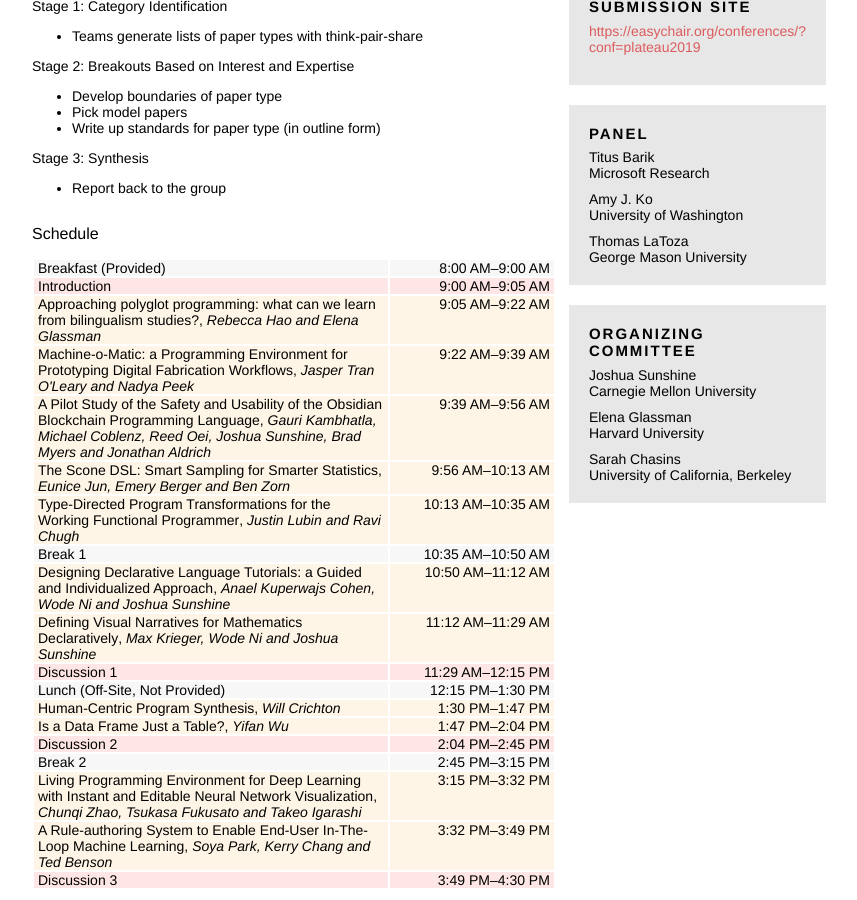
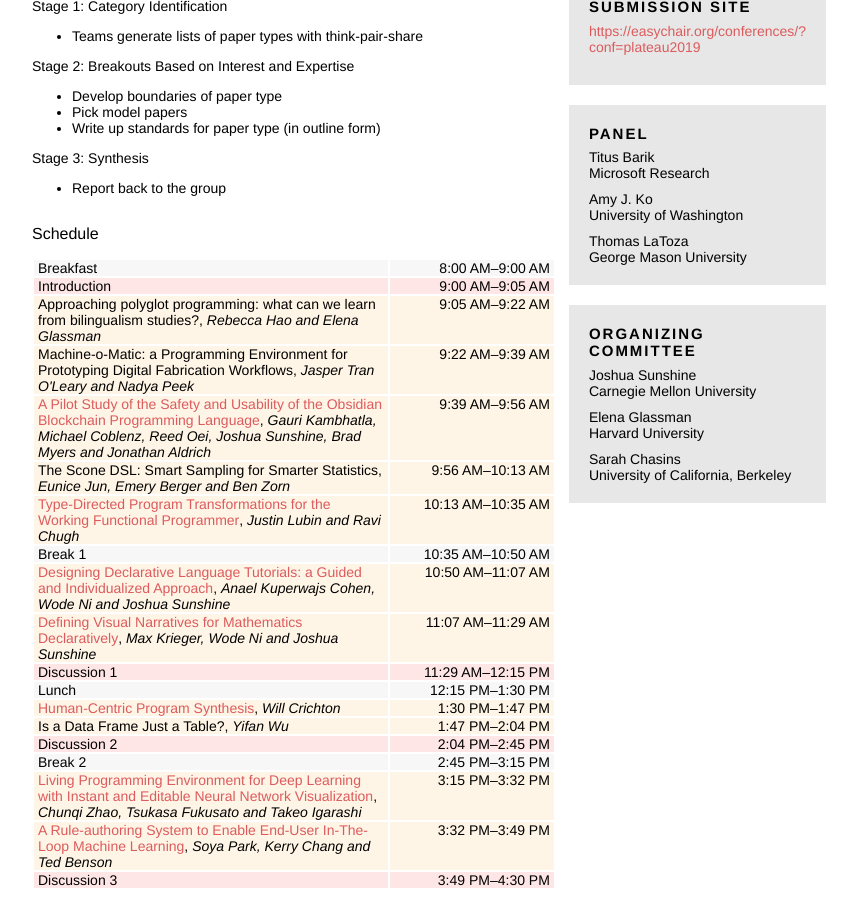
Before and after one commit to plateau-workshop/plateau, a Jekyll site: the page built from schedule.html, in a window 1280 px wide and 900 px high, scrolled down 584 px. Shown: the whole window, without its empty margins (211-1068 px from the left). Built offline with Jekyll 4.4.1, drawn with Linux system fonts in a browser that asks for light colours.

Commit message:
Adding paper pdfs.

```diff
--- a/schedule.html
+++ b/schedule.html
@@ -73,24 +73,24 @@ layout: default
 
     <table class="padding_between_cols">
 
- <tr class='break'><td class='schedule-left'><span class='paper_title'>Breakfast (Provided)</span></td><td class='schedule-right'>8:00 AM&ndash;9:00 AM</td></tr>
+<tr class='break'><td class='schedule-left'><span class='paper_title'>Breakfast</span></td><td class='schedule-right'>8:00 AM&ndash;9:00 AM</td></tr>
 <tr class='discussion'><td class='schedule-left'><span class='paper_title'>Introduction</span></td><td class='schedule-right'>9:00 AM&ndash;9:05 AM</td></tr>
 <tr class='talk'><td class='schedule-left'><span class='paper_title'>Approaching polyglot programming: what can we learn from bilingualism studies?</span>, <span class='authors'>Rebecca Hao and Elena Glassman</span></td><td class='schedule-right'>9:05 AM&ndash;9:22 AM</td></tr>
 <tr class='talk'><td class='schedule-left'><span class='paper_title'>Machine-o-Matic: a Programming Environment for Prototyping Digital Fabrication Workflows</span>, <span class='authors'>Jasper Tran O'Leary and Nadya Peek</span></td><td class='schedule-right'>9:22 AM&ndash;9:39 AM</td></tr>
-<tr class='talk'><td class='schedule-left'><span class='paper_title'>A Pilot Study of the Safety and Usability of the Obsidian Blockchain Programming Language</span>, <span class='authors'>Gauri Kambhatla, Michael Coblenz, Reed Oei, Joshua Sunshine, Brad Myers and Jonathan Aldrich</span></td><td class='schedule-right'>9:39 AM&ndash;9:56 AM</td></tr>
+<tr class='talk'><td class='schedule-left'><span class='paper_title'><a target='_blank' href='assets/papers-2019/1.pdf'>A Pilot Study of the Safety and Usability of the Obsidian Blockchain Programming Language</a></span>, <span class='authors'>Gauri Kambhatla, Michael Coblenz, Reed Oei, Joshua Sunshine, Brad Myers and Jonathan Aldrich</span></td><td class='schedule-right'>9:39 AM&ndash;9:56 AM</td></tr>
 <tr class='talk'><td class='schedule-left'><span class='paper_title'>The Scone DSL: Smart Sampling for Smarter Statistics</span>, <span class='authors'>Eunice Jun, Emery Berger and Ben Zorn</span></td><td class='schedule-right'>9:56 AM&ndash;10:13 AM</td></tr>
-<tr class='talk'><td class='schedule-left'><span class='paper_title'>Type-Directed Program Transformations for the Working Functional Programmer</span>, <span class='authors'>Justin Lubin and Ravi Chugh</span></td><td class='schedule-right'>10:13 AM&ndash;10:35 AM</td></tr>
+<tr class='talk'><td class='schedule-left'><span class='paper_title'><a target='_blank' href='assets/papers-2019/6.pdf'>Type-Directed Program Transformations for the Working Functional Programmer</a></span>, <span class='authors'>Justin Lubin and Ravi Chugh</span></td><td class='schedule-right'>10:13 AM&ndash;10:35 AM</td></tr>
 <tr class='break'><td class='schedule-left'><span class='paper_title'>Break 1</span></td><td class='schedule-right'>10:35 AM&ndash;10:50 AM</td></tr>
-<tr class='talk'><td class='schedule-left'><span class='paper_title'>Designing Declarative Language Tutorials: a Guided and Individualized Approach</span>, <span class='authors'>Anael Kuperwajs Cohen, Wode Ni and Joshua Sunshine</span></td><td class='schedule-right'>10:50 AM&ndash;11:12 AM</td></tr>
-<tr class='talk'><td class='schedule-left'><span class='paper_title'>Defining Visual Narratives for Mathematics Declaratively</span>, <span class='authors'>Max Krieger, Wode Ni and Joshua Sunshine</span></td><td class='schedule-right'>11:12 AM&ndash;11:29 AM</td></tr>
+<tr class='talk'><td class='schedule-left'><span class='paper_title'><a target='_blank' href='assets/papers-2019/2.pdf'>Designing Declarative Language Tutorials: a Guided and Individualized Approach</a></span>, <span class='authors'>Anael Kuperwajs Cohen, Wode Ni and Joshua Sunshine</span></td><td class='schedule-right'>10:50 AM&ndash;11:07 AM</td></tr>
+<tr class='talk'><td class='schedule-left'><span class='paper_title'><a target='_blank' href='assets/papers-2019/9.pdf'>Defining Visual Narratives for Mathematics Declaratively</a></span>, <span class='authors'>Max Krieger, Wode Ni and Joshua Sunshine</span></td><td class='schedule-right'>11:07 AM&ndash;11:29 AM</td></tr>
 <tr class='discussion'><td class='schedule-left'><span class='paper_title'>Discussion 1</span></td><td class='schedule-right'>11:29 AM&ndash;12:15 PM</td></tr>
-<tr class='break'><td class='schedule-left'><span class='paper_title'>Lunch (Off-Site, Not Provided)</span></td><td class='schedule-right'>12:15 PM&ndash;1:30 PM</td></tr>
-<tr class='talk'><td class='schedule-left'><span class='paper_title'>Human-Centric Program Synthesis</span>, <span class='authors'>Will Crichton</span></td><td class='schedule-right'>1:30 PM&ndash;1:47 PM</td></tr>
+<tr class='break'><td class='schedule-left'><span class='paper_title'>Lunch</span></td><td class='schedule-right'>12:15 PM&ndash;1:30 PM</td></tr>
+<tr class='talk'><td class='schedule-left'><span class='paper_title'><a target='_blank' href='assets/papers-2019/3.pdf'>Human-Centric Program Synthesis</a></span>, <span class='authors'>Will Crichton</span></td><td class='schedule-right'>1:30 PM&ndash;1:47 PM</td></tr>
 <tr class='talk'><td class='schedule-left'><span class='paper_title'>Is a Data Frame Just a Table?</span>, <span class='authors'>Yifan Wu</span></td><td class='schedule-right'>1:47 PM&ndash;2:04 PM</td></tr>
 <tr class='discussion'><td class='schedule-left'><span class='paper_title'>Discussion 2</span></td><td class='schedule-right'>2:04 PM&ndash;2:45 PM</td></tr>
 <tr class='break'><td class='schedule-left'><span class='paper_title'>Break 2</span></td><td class='schedule-right'>2:45 PM&ndash;3:15 PM</td></tr>
-<tr class='talk'><td class='schedule-left'><span class='paper_title'>Living Programming Environment for Deep Learning with Instant and Editable Neural Network Visualization</span>, <span class='authors'>Chunqi Zhao, Tsukasa Fukusato and Takeo Igarashi</span></td><td class='schedule-right'>3:15 PM&ndash;3:32 PM</td></tr>
-<tr class='talk'><td class='schedule-left'><span class='paper_title'>A Rule-authoring System to Enable End-User In-The-Loop Machine Learning</span>, <span class='authors'>Soya Park, Kerry Chang and Ted Benson</span></td><td class='schedule-right'>3:32 PM&ndash;3:49 PM</td></tr>
+<tr class='talk'><td class='schedule-left'><span class='paper_title'><a target='_blank' href='assets/papers-2019/5.pdf'>Living Programming Environment for Deep Learning with Instant and Editable Neural Network Visualization</a></span>, <span class='authors'>Chunqi Zhao, Tsukasa Fukusato and Takeo Igarashi</span></td><td class='schedule-right'>3:15 PM&ndash;3:32 PM</td></tr>
+<tr class='talk'><td class='schedule-left'><span class='paper_title'><a target='_blank' href='assets/papers-2019/4.pdf'>A Rule-authoring System to Enable End-User In-The-Loop Machine Learning</a></span>, <span class='authors'>Soya Park, Kerry Chang and Ted Benson</span></td><td class='schedule-right'>3:32 PM&ndash;3:49 PM</td></tr>
 <tr class='discussion'><td class='schedule-left'><span class='paper_title'>Discussion 3</span></td><td class='schedule-right'>3:49 PM&ndash;4:30 PM</td></tr>
 
     </table>
```
